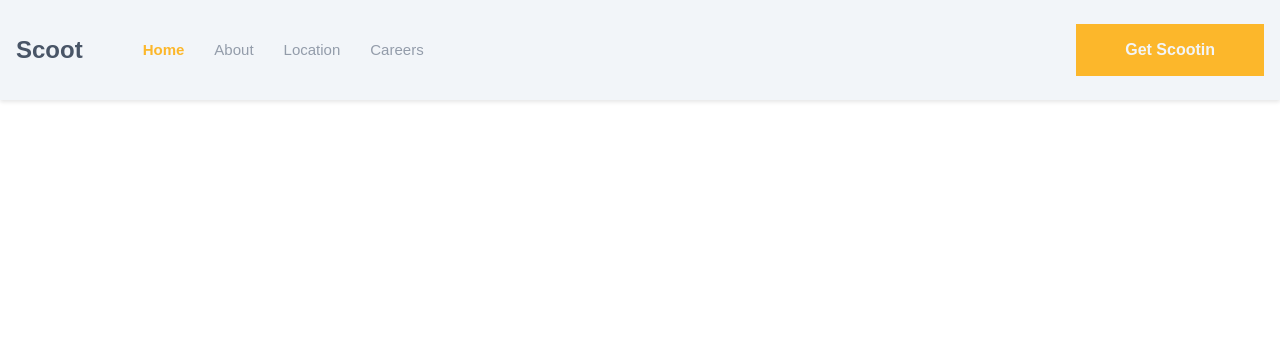
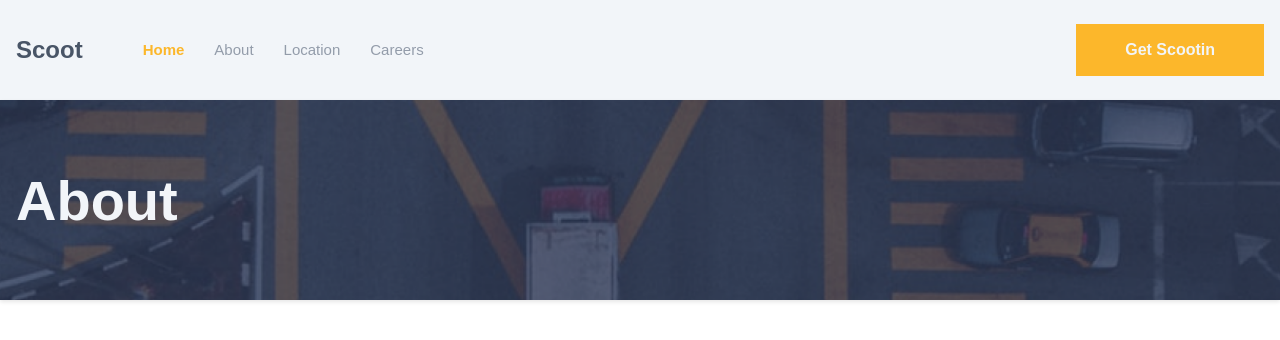
Before and after one commit to Dawood-Ahmed19/ScootIn-, a React (Vite) app: page /About in a window 1280 px wide. Shown: the top 340 px of the page. Built offline with nearby package versions, Linux system fonts and the light colour scheme.

Commit message:
Feat: added About Page

```diff
--- a/src/App.css
+++ b/src/App.css
@@ -352,6 +352,28 @@ a.footer--logo {
 /* ----------------------------------------------- ----------------------------------------------- */
 /* ----------------------------------------------- ----------------------------------------------- */
 /* ----------------------------------------------- ----------------------------------------------- */
+
+/* About Page */
+
+.abt--header {
+  margin-top: 100px;
+  width: 100%;
+  height: 200px;
+  background: url(/src/assets/Images/About-Background.png);
+  background-repeat: no-repeat;
+  background-size: cover;
+}
+
+.about--title {
+  height: 100%;
+  display: flex;
+  align-items: center;
+}
+
+.about--title > h1 {
+  color: var(--snow-white);
+}
+
 /* ----------------------------------------------- ----------------------------------------------- */
 /* ----------------------------------------------- ----------------------------------------------- */
 /* ----------------------------------------------- ----------------------------------------------- */
--- a/src/components/About.jsx
+++ b/src/components/About.jsx
@@ -1,7 +1,21 @@
 import React from "react";
 
 const About = () => {
-  return;
+  return (
+    <>
+      {/* Header */}
+
+      <header className="abt--header">
+        <div className="container">
+          <div className="about--title">
+            <h1>About</h1>
+          </div>
+        </div>
+      </header>
+
+      {/*  */}
+    </>
+  );
 };
 
 export default About;
```
Also changed, not shown: src/assets/Images/About-Background.png.
